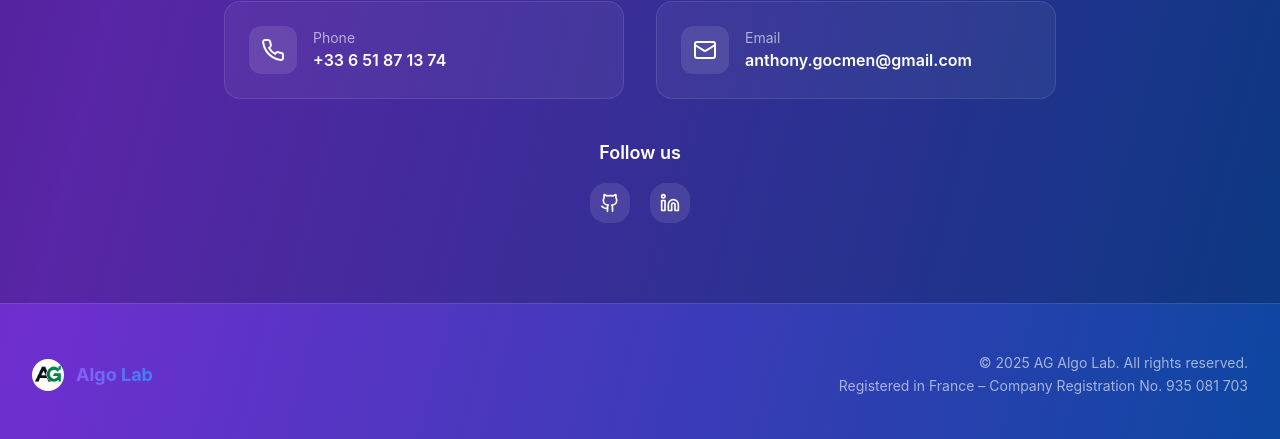
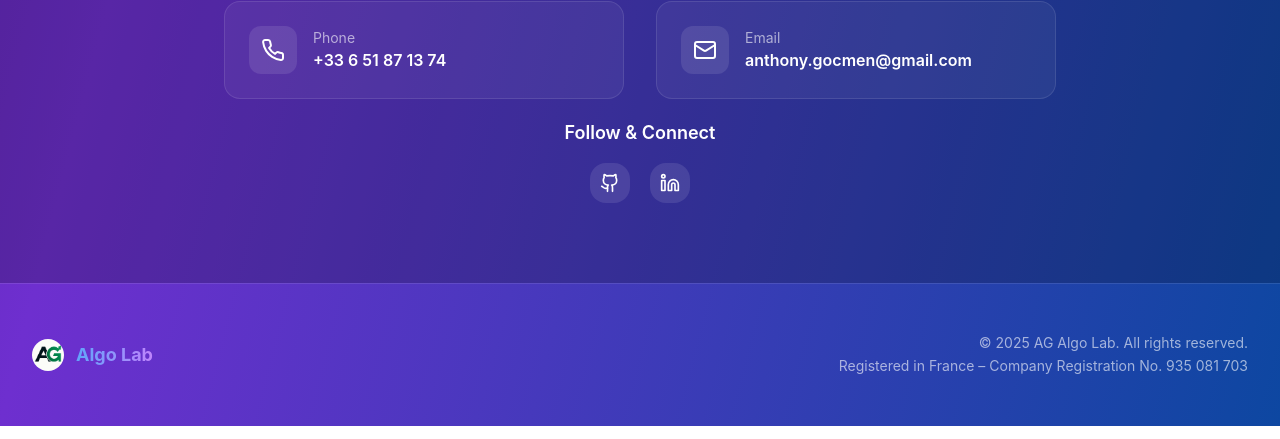
Before and after one commit to ag-algolab/ag-algolab.github.io, a React (Vite) app: page / in a window 1280 px wide. Shown: the part 4540-4979 px from the top of the page. Built offline with nearby package versions, Linux system fonts and the light colour scheme.

Commit message:
Update App.jsx

```diff
--- a/src/App.jsx
+++ b/src/App.jsx
@@ -585,9 +585,9 @@ function App() {
               whileInView={{ opacity: 1, y: 0 }}
               transition={{ duration: 0.8, delay: 0.1 }}
               viewport={{ once: true }}
-              className="mt-10"
+              className="mt-5"
             >
-              <h4 className="text-lg font-semibold mb-4 text-white text-center">Follow us</h4>
+              <h4 className="text-lg font-semibold mb-4 text-white text-center">Follow & Connect</h4>
               <div className="flex items-center justify-center space-x-5">
                 {[
                   { icon: <Github className="w-5 h-5" />, url: 'https://github.com/ag-algolab' },
@@ -616,7 +616,7 @@ function App() {
               <div className="flex items-center space-x-3 mb-4 md:mb-0">
                 <img src="/logo.jpg" alt="Logo" className="w-8 h-8 object-contain rounded-lg" />
 
-                <span className="text-lg font-bold bg-gradient-to-r from-[#8B5CF6] to-[#3B82F6] bg-clip-text text-transparent">
+                <span className="text-lg font-bold bg-gradient-to-r from-[#60A5FA] to-[#C084FC] bg-clip-text text-transparent">
                   Algo Lab
                 </span>
               </div>
```
